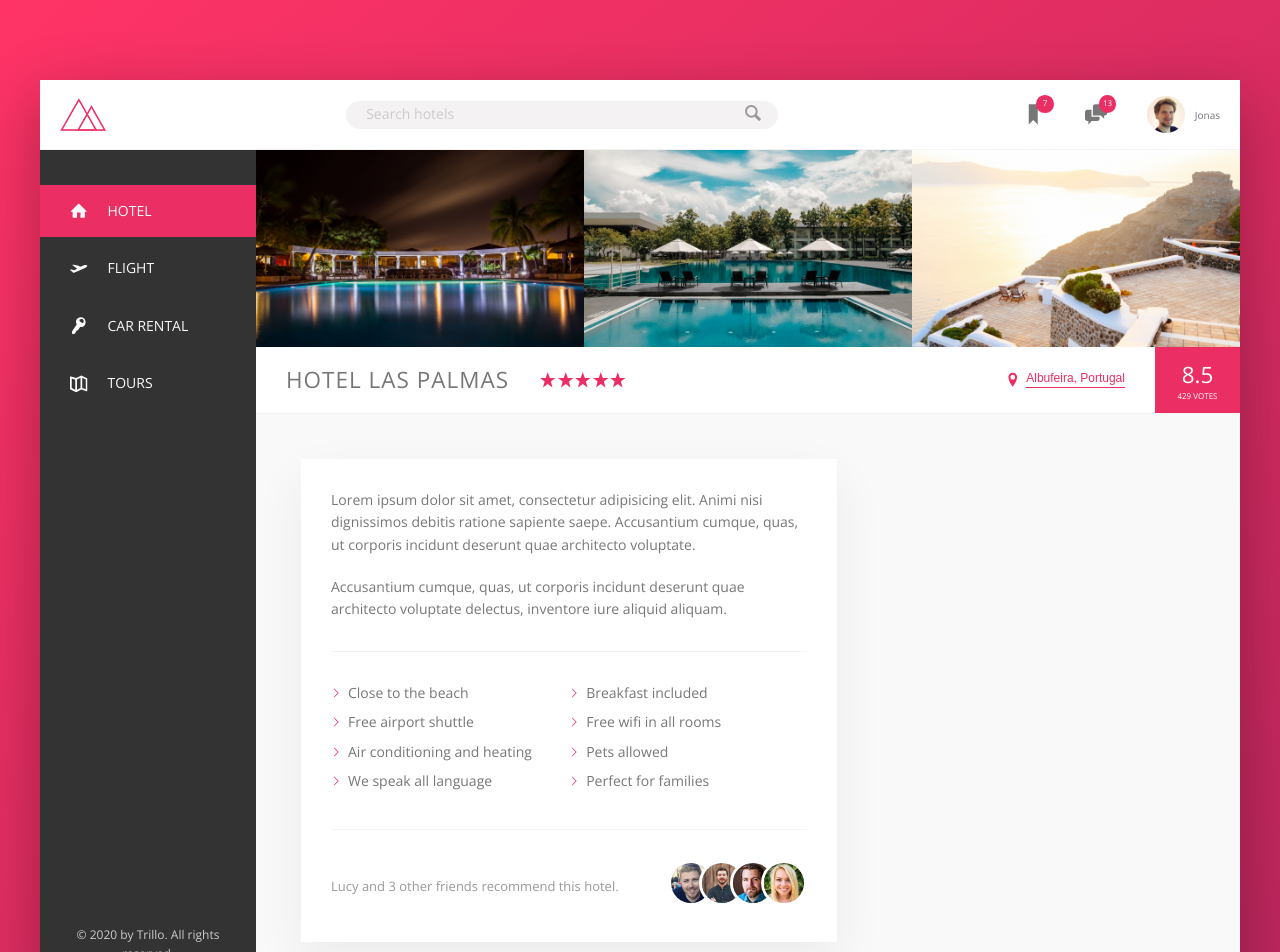
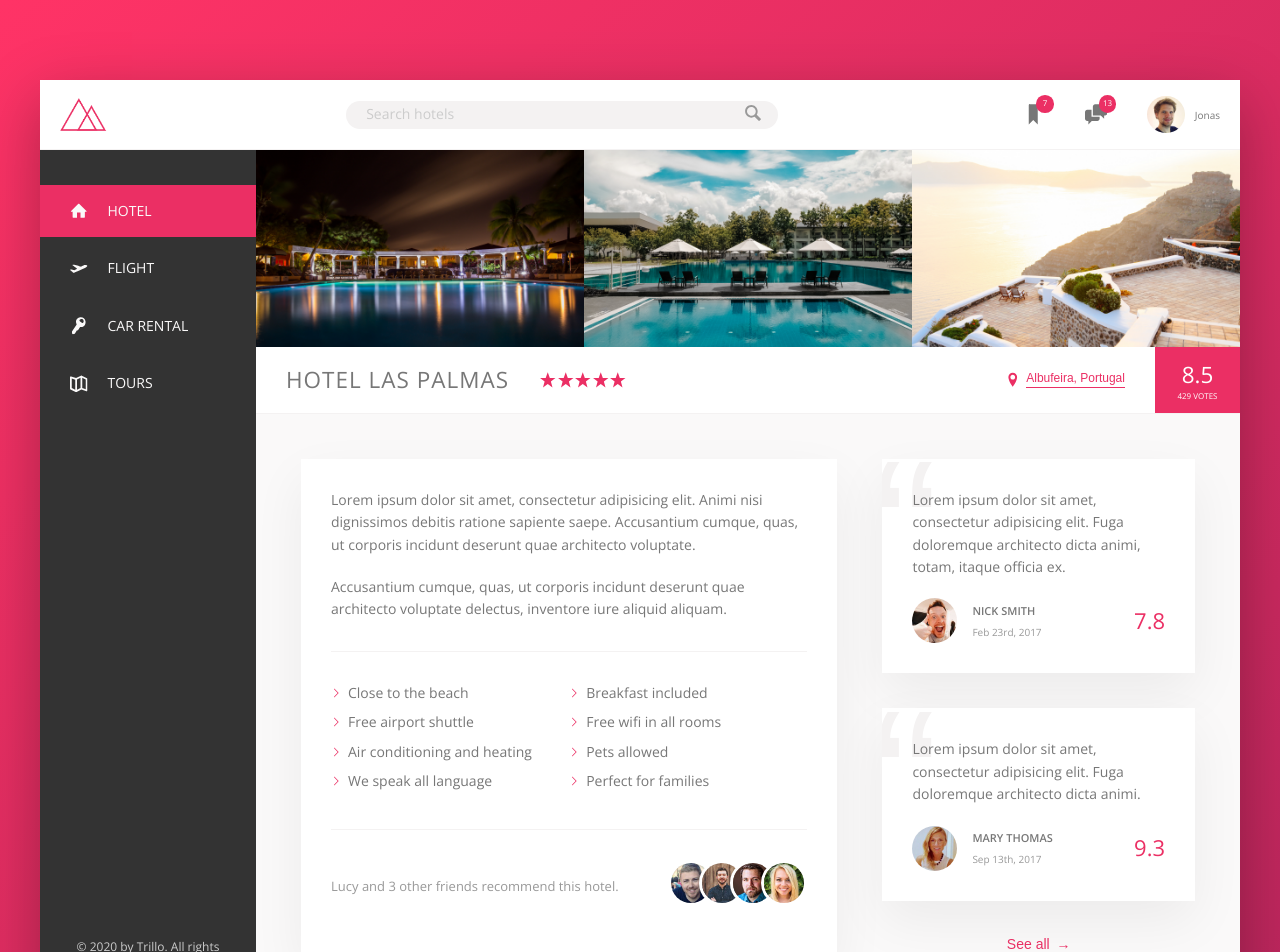
Before and after one commit to Alcapone-Fx/trillo, a React (Create React App) app: page / in a window 1280 px wide. Shown: the top 952 px of the page. Built offline with nearby package versions, Linux system fonts and the light colour scheme.

Commit message:
:sparkles: Detail section

```diff
--- a/src/components/detail/Detail.jsx
+++ b/src/components/detail/Detail.jsx
@@ -4,6 +4,7 @@
 import imgUser4 from '../../assets/img/user-4.jpg';
 import imgUser5 from '../../assets/img/user-5.jpg';
 import imgUser6 from '../../assets/img/user-6.jpg';
+import Review from '../userReviews/UserReviews';
 
 import './Detail.scss';
 
@@ -40,6 +41,7 @@
           </div>
         </div>
       </div>
+      <Review />
     </div>
   );
 };
--- a/src/components/detail/Detail.scss
+++ b/src/components/detail/Detail.scss
@@ -2,6 +2,7 @@
   background-color: var(--color-grey-light-1);
   border-bottom: var(--line);
   display: flex;
+  font-size: 1.4rem;
   padding: 4.5rem;
 }
 
@@ -9,13 +10,16 @@
   background-color: #fff;
   box-shadow: var(--shadow-light);
   flex: 0 0 60%;
-  font-size: 1.4rem;
   margin-right: 4.5rem;
   padding: 3rem;
 }
 
 .user-reviews {
   flex: 1;
+
+  display: flex;
+  flex-direction: column;
+  align-items: center;
 }
 
 .paragraph:not(:last-of-type) {
--- /dev/null
+++ b/src/components/userReviews/UserReviews.jsx
@@ -0,0 +1,46 @@
+import React from 'react';
+
+import user1 from '../../assets/img/user-1.jpg';
+import user2 from '../../assets/img/user-2.jpg';
+
+import './UserReviews.scss';
+
+const UserReviews = () => {
+  return (
+    <div className="user-reviews">
+      <figure className="review">
+        <blockquote className="review__text">
+          Lorem ipsum dolor sit amet, consectetur adipisicing elit. Fuga doloremque architecto dicta
+          animi, totam, itaque officia ex.
+        </blockquote>
+        <figcaption className="review__user">
+          <img src={user1} alt="User 1" className="review__photo" />
+          <div className="review__user-box">
+            <p className="review__user-name">Nick Smith</p>
+            <p className="review__user-date">Feb 23rd, 2017</p>
+          </div>
+          <div className="review__rating">7.8</div>
+        </figcaption>
+      </figure>
+      <figure className="review">
+        <blockquote className="review__text">
+          Lorem ipsum dolor sit amet, consectetur adipisicing elit. Fuga doloremque architecto dicta
+          animi.
+        </blockquote>
+        <figcaption className="review__user">
+          <img src={user2} alt="User 2" className="review__photo" />
+          <div className="review__user-box">
+            <p className="review__user-name">Mary Thomas</p>
+            <p className="review__user-date">Sep 13th, 2017</p>
+          </div>
+          <div className="review__rating">9.3</div>
+        </figcaption>
+      </figure>
+      <button className="button-inline">
+        See all <span>&rarr;</span>
+      </button>
+    </div>
+  );
+};
+
+export default UserReviews;
--- /dev/null
+++ b/src/components/userReviews/UserReviews.scss
@@ -0,0 +1,60 @@
+.review {
+  background-color: #fff;
+  box-shadow: var(--shadow-light);
+  margin-bottom: 3.5rem;
+  padding: 3rem;
+  position: relative;
+  overflow: hidden;
+
+  &__text {
+    margin-bottom: 2rem;
+    position: relative;
+    z-index: 2;
+  }
+
+  &__user {
+    align-items: center;
+    display: flex;
+  }
+
+  &__photo {
+    border-radius: 50%;
+    height: 4.5rem;
+    margin-right: 1.5rem;
+    width: 4.5rem;
+  }
+
+  &__user-box {
+    margin-right: auto;
+  }
+
+  &__user-name {
+    font-size: 1.1rem;
+    font-weight: 600;
+    margin-bottom: .4rem;
+    text-transform: uppercase;
+  }
+
+  &__user-date {
+    color: var(--color-grey-dark-3);
+    font-size: 1rem;
+  }
+
+  &__rating {
+    color: var(--color-primary);
+    font-size: 2.2rem;
+    font-weight: 300;
+  }
+
+  &::before {
+    color: var(--color-grey-light-2);
+    content: "\201C";
+    font-family: sans-serif;
+    font-size: 20rem;
+    left: -1rem;
+    line-height: 1;
+    position: absolute;
+    top: -2.75rem;
+    z-index: 1;
+  }
+}
--- a/src/layout/hotelView/HotelView.scss
+++ b/src/layout/hotelView/HotelView.scss
@@ -83,8 +83,17 @@
   padding-bottom: 2px;
   transition: all 0.2s;
 
+  & span {
+    margin-left: 3px;
+    transition: margin-left .2s;
+  }
+
   &:hover {
     color: var(--color-grey-dark-1);
+
+    span {
+      margin-left: 8px;
+    }
   }
 
   &:focus {
```
